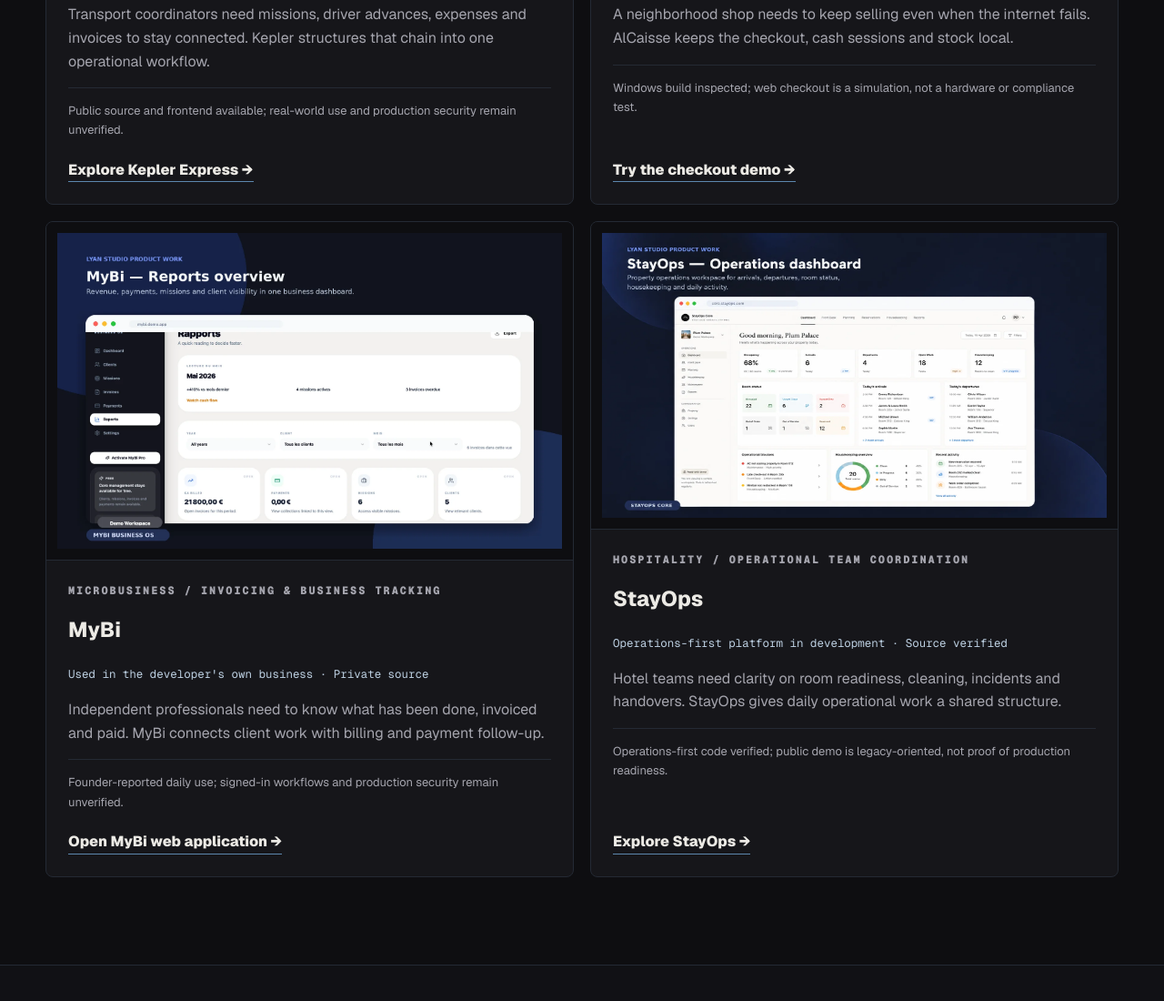
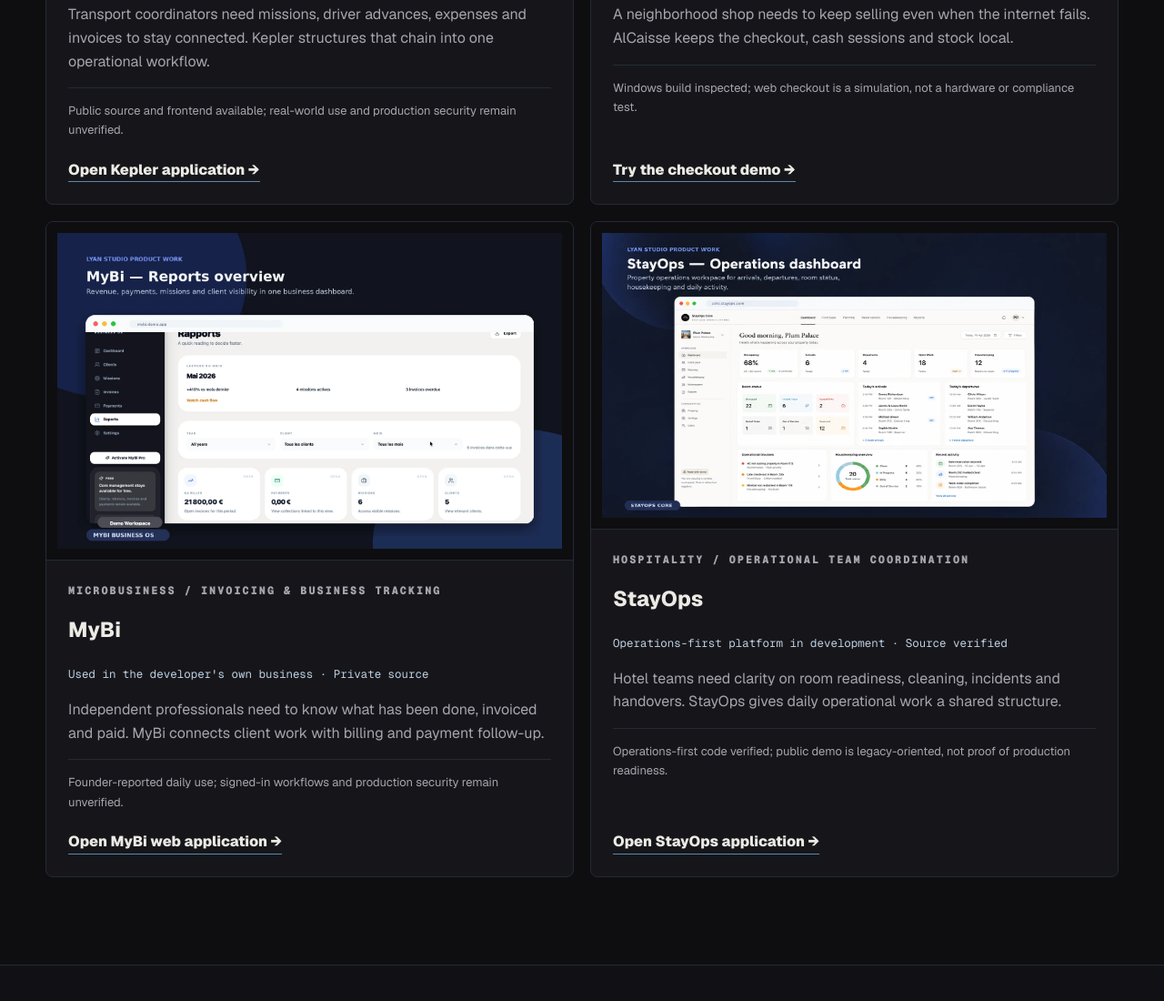
Before and after one commit to Granis75/lyanstudio.com, a website: page index.html in a window 1280 px wide. Shown: the part 1645-2745 px from the top of the page at 91% size. Drawn offline with Linux system fonts and the light colour scheme.

Commit message:
fix: link product actions to their actual entry points

```diff
--- a/index.html
+++ b/index.html
@@ -130,7 +130,7 @@
  <p class="project-status">Reference implementation · Public frontend</p>
  <p>Transport coordinators need missions, driver advances, expenses and invoices to stay connected. Kepler structures that chain into one operational workflow.</p>
  <p class="project-boundary">Public source and frontend available; real-world use and production security remain unverified.</p>
- <a class="text-link" href="work.html#kepler">Explore Kepler Express →</a>
+ <a class="text-link" href="https://kepler.lyanstudio.com/" target="_blank" rel="noopener noreferrer">Open Kepler application →</a>
 </article>
 <article class="project-card project-card--four" id="featured-alcaisse">
  <div class="product-shot"><img src="assets/work/alcaisse.webp" alt="AlCaisse Windows checkout application screen" loading="lazy" decoding="async" /></div>
@@ -154,7 +154,7 @@
  <p class="project-status">Operations-first platform in development · Source verified</p>
  <p>Hotel teams need clarity on room readiness, cleaning, incidents and handovers. StayOps gives daily operational work a shared structure.</p>
  <p class="project-boundary">Operations-first code verified; public demo is legacy-oriented, not proof of production readiness.</p>
- <a class="text-link" href="work.html#stayops">Explore StayOps →</a>
+ <a class="text-link" href="https://stayops.lyanstudio.com/" target="_blank" rel="noopener noreferrer">Open StayOps application →</a>
 </article></div>
 </div></section>
       <section class="section-pad muted-section">
```
